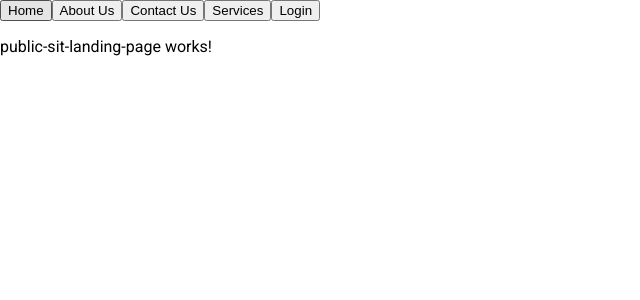
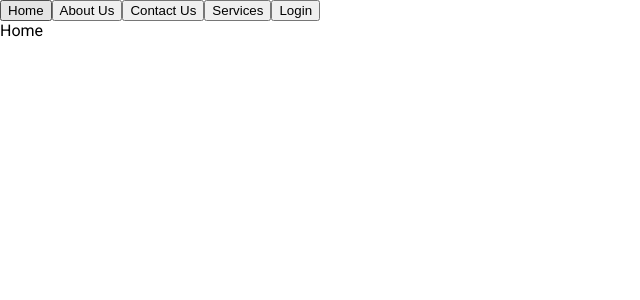
Before and after one commit to ajpulluvelil/pet_shop_ui, an Angular app: page /public-sit/home in a window 1280 px wide. Shown: the top 300 px of the page, without its empty margins (0-640 px from the left). Built offline with nearby package versions, Linux system fonts and the light colour scheme.

Commit message:
basic structure

```diff
--- a/src/app/public-sit-module/public-about-us/public-about-us.component.html
+++ b/src/app/public-sit-module/public-about-us/public-about-us.component.html
@@ -1 +1,3 @@
-<p>public-about-us works!</p>
+<div class="container">
+    about us
+</div>
--- a/src/app/public-sit-module/public-contact-us/public-contact-us.component.html
+++ b/src/app/public-sit-module/public-contact-us/public-contact-us.component.html
@@ -1 +1,3 @@
-<p>public-contact-us works!</p>
+<div class="container">
+    contact us
+</div>
--- a/src/app/public-sit-module/public-service/public-service.component.html
+++ b/src/app/public-sit-module/public-service/public-service.component.html
@@ -1 +1,3 @@
-<p>public-service works!</p>
+<div class="container">
+    services
+</div>
--- a/src/app/public-sit-module/public-sit-landing-page/public-sit-landing-page.component.html
+++ b/src/app/public-sit-module/public-sit-landing-page/public-sit-landing-page.component.html
@@ -1 +1,3 @@
-<p>public-sit-landing-page works!</p>
+<div class="container">
+    Home
+</div>
```
